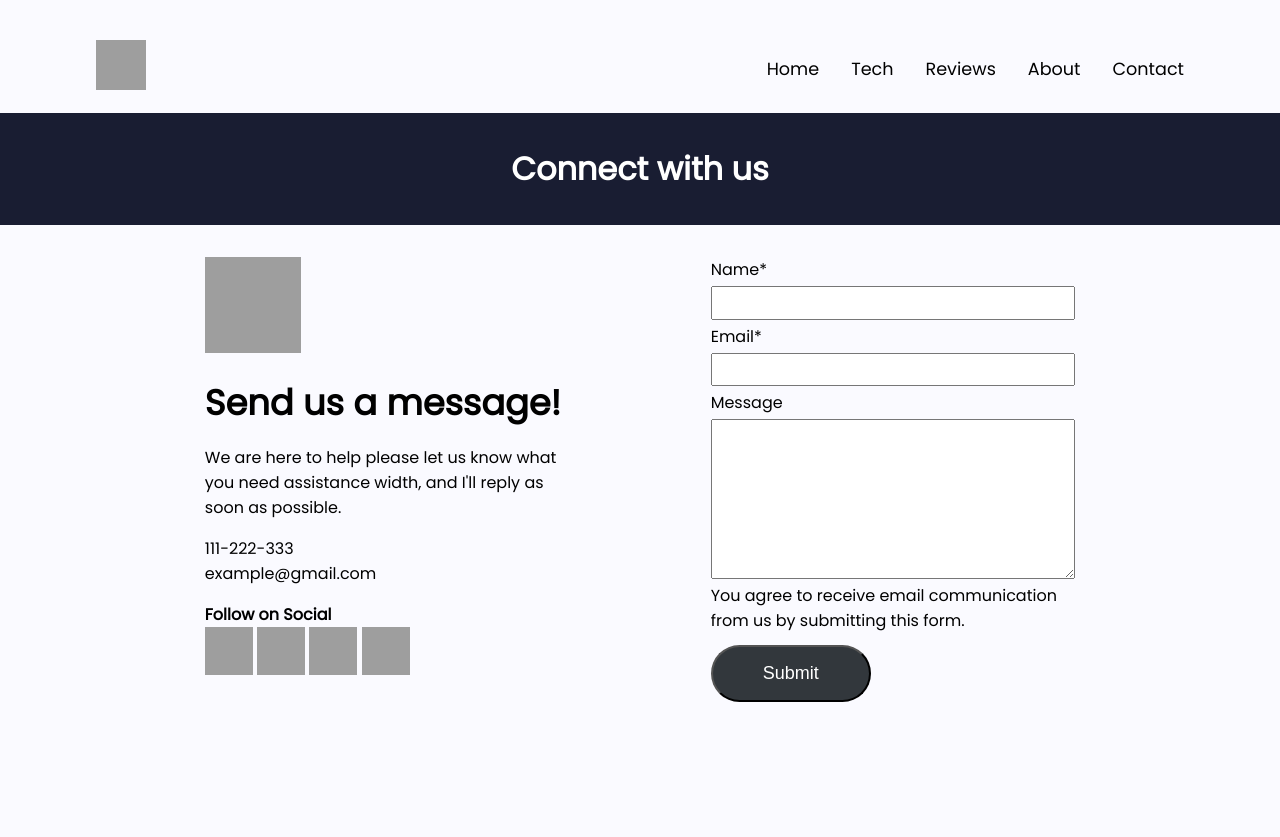
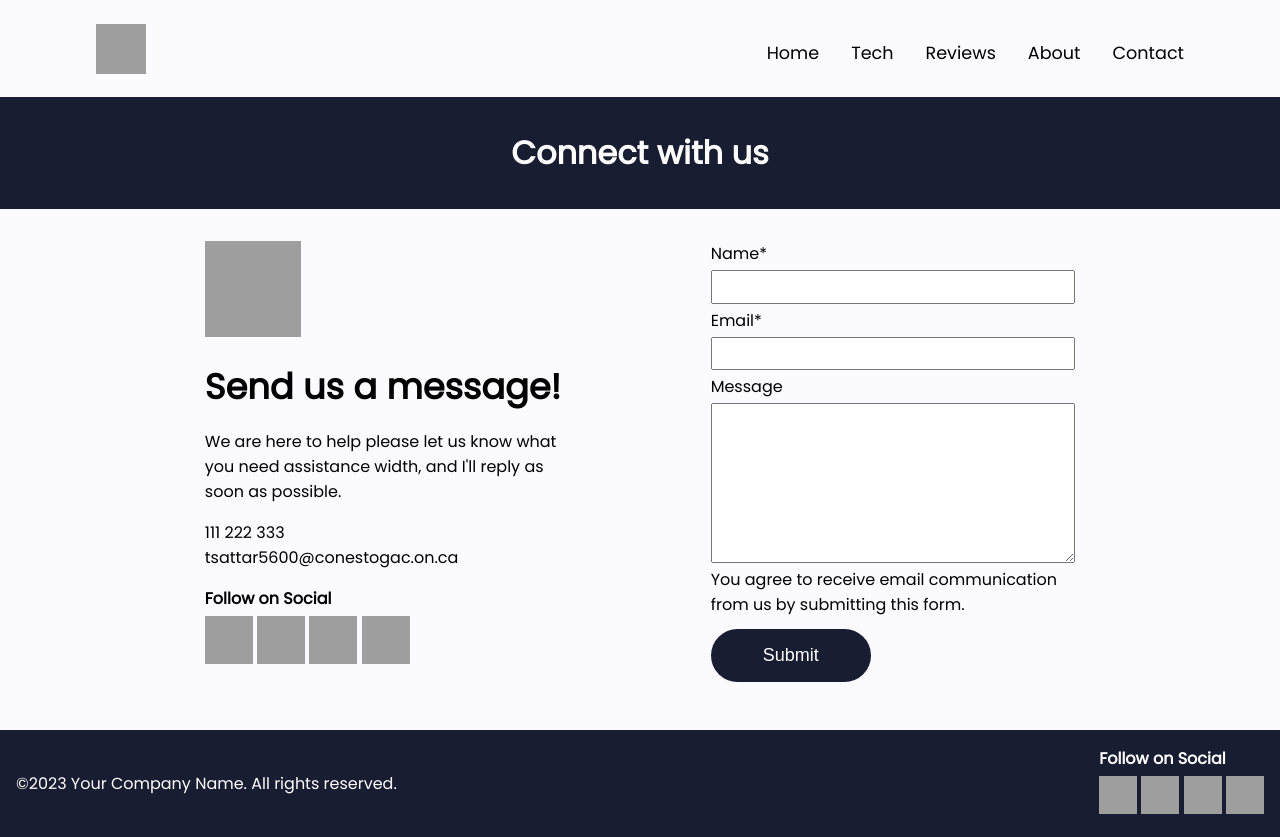
Before and after one commit to itstalhasattar/Tech-Blog, a plain HTML site: page contact-us.html in a window 1280 px wide. Before the commit the page ends 800 px from the top, so only its background shows below. Drawn offline with Linux system fonts and the light colour scheme; grey boxes are pictures that could not be loaded.

Commit message:
Improved Pages

```diff
--- a/CSS/contact-us.css
+++ b/CSS/contact-us.css
@@ -40,6 +40,10 @@ img {
   gap: 1rem;
   padding-left: 10%;
 }
+.social-links h4 {
+  margin-bottom: 0.3rem;
+}
+
 .right-col {
   padding-right: 10%;
 }
@@ -54,9 +58,9 @@ img {
   padding-top: 2%;
 }
 
-button {
+.btn-format {
   color: #fff;
-  background-color: #32373c;
+  background-color: #191D32;
   padding-inline: 2rem;
   padding-top: 1rem;
   padding-bottom: 1rem;
@@ -64,6 +68,7 @@ button {
   border-radius: 3.2rem;
   width: 10rem;
   margin-top: 0.5rem;
+  border: none;
 }
 
 #message {
@@ -72,7 +77,10 @@ button {
 ul li {
   list-style: none;
 }
-
+ul li a {
+  text-decoration: none;
+  color: black;
+}
 @media only screen and (max-width: 600px) {
   .main-section {
     flex-direction: column;
--- a/CSS/style.css
+++ b/CSS/style.css
@@ -18,7 +18,7 @@ header {
     flex-direction: row;
     align-items: center;
     justify-content: space-between;
-    margin-top: 2.5rem;
+    margin-top: 1.5rem;
 }
 
 nav {
@@ -57,3 +57,16 @@ nav a {
       text-align: center;
     }
   }
+
+footer {
+
+    margin-top: 3rem;
+    padding: 1rem;
+    background-color: #191D32;
+    color: white;
+    font-weight: 500;
+    display: flex;
+    justify-content: space-between;
+    align-items: center;
+    gap: 0.2rem;
+  }
--- a/contact-us.html
+++ b/contact-us.html
@@ -9,8 +9,8 @@
       href="https://fonts.googleapis.com/css2?family=Poppins&display=swap"
       rel="stylesheet"
     />
-    <link rel="stylesheet" href="CSS/contact-us.css">
-    <link rel="stylesheet" href="CSS/style.css">
+    <link rel="stylesheet" href="CSS/contact-us.css" />
+    <link rel="stylesheet" href="CSS/style.css" />
     <title>Contact</title>
   </head>
   <body>
@@ -37,9 +37,15 @@
     <div class="contact-heading"><h1>Connect with us</h1></div>
     <main>
       <div class="main-section">
-
         <div class="left-col">
-                    <div><img width="96" height="96" src="https://img.icons8.com/fluency/96/messaging-.png" alt="messaging-"/></div>
+          <div>
+            <img
+              width="96"
+              height="96"
+              src="https://img.icons8.com/fluency/96/messaging-.png"
+              alt="messaging-"
+            />
+          </div>
           <div class="hero-line"><h1>Send us a message!</h1></div>
           <div>
             <p class="hero-para">
@@ -49,8 +55,8 @@
           </div>
           <div>
             <ul>
-                        <li>111-222-333</li>
-                        <li>example@gmail.com</li>
+                <li><a href="tel:+1 111 222 333">111 222 333</a></li>
+              <li><a href="mailto:tsattar5600@conestogac.on.ca">tsattar5600@conestogac.on.ca</a></li>
             </ul>
           </div>
           <div class="social-links">
@@ -88,20 +94,63 @@
         <div class="right-col">
           <form action="" class="contact">
             <label for="name">Name*</label>
-                    <input type="text" id="name" class="input-field" required/>
+            <input type="text" id="name" class="input-field" required />
             <label for="email">Email*</label>
-                    <input type="email" id="email" class="input-field" required/>
+            <input type="email" id="email" class="input-field" required />
             <label for="message">Message</label>
-                    <textarea name="message" id="message" cols="30" rows="10" required></textarea>
+            <textarea
+              name="message"
+              id="message"
+              cols="30"
+              rows="10"
+              required
+            ></textarea>
             <p>
-                        You agree to receive email communication from us by submitting this
-                        form.
+              You agree to receive email communication from us by submitting
+              this form.
             </p>
-                    <button>Submit</button>
-
+            <button class="btn-format">Submit</button>
           </form>
         </div>
       </div>
     </main>
+    <footer>
+        <div>
+            &copy;<span>2023</span>
+        <span> Your Company Name. All rights reserved.</span>
+        </div>
+
+        <div class="social-links">
+            <h4>Follow on Social</h4>
+            <a href=""
+              ><img
+                width="38"
+                height="38"
+                src="https://img.icons8.com/fluency/48/facebook-new.png"
+                alt="facebook-new"
+            /></a>
+            <a href=""
+              ><img
+                width="38"
+                height="38"
+                src="https://img.icons8.com/fluency/48/instagram-new.png"
+                alt="instagram-new"
+            /></a>
+            <a href=""
+              ><img
+                width="38"
+                height="38"
+                src="https://img.icons8.com/fluency/48/linkedin.png"
+                alt="linkedin"
+            /></a>
+            <a href=""
+              ><img
+                width="38"
+                height="38"
+                src="https://img.icons8.com/fluency/48/github.png"
+                alt="github"
+            /></a>
+          </div>
+      </footer>
   </body>
 </html>
```
Also changed, not shown: About.html (+98 -14 lines), CSS/about.css (+33 -2 lines). Lines whose indentation alone changed are shown as unchanged.
